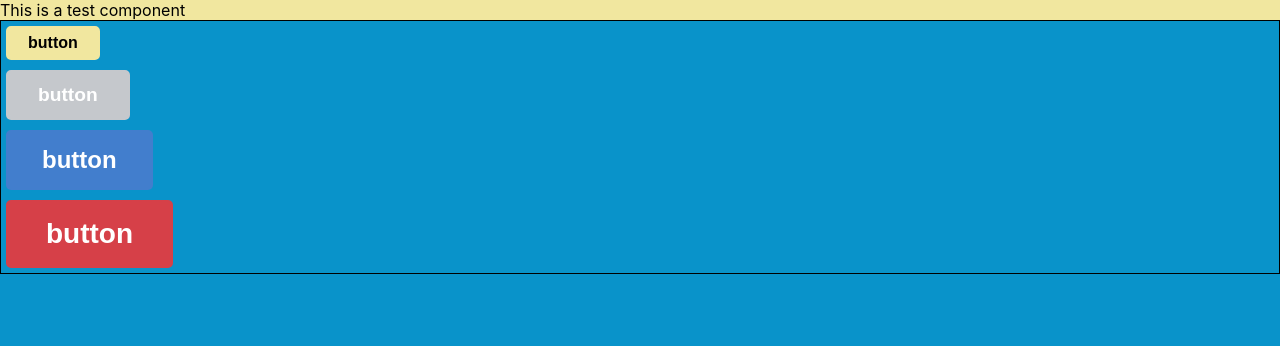
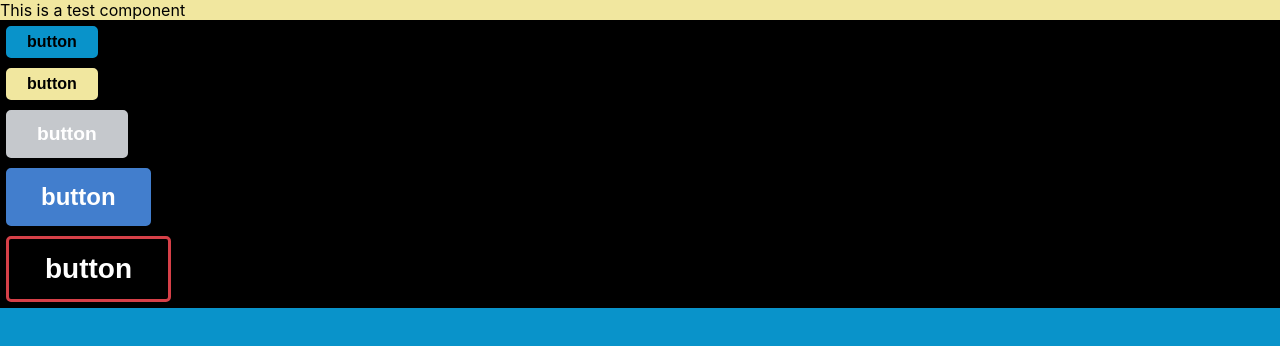
Before and after one commit to ShawnStewart/React-Preprocessor, a React (Create React App) app in the folder my-app/: page / in a window 1280 px wide. Shown: the top 346 px of the page. Built offline with nearby package versions, Linux system fonts and the light colour scheme.

Commit message:
Created an inverted button class

```diff
--- a/my-app/src/components/test2/_test2.scss
+++ b/my-app/src/components/test2/_test2.scss
@@ -2,4 +2,5 @@
   border: 1px solid black;
   display: flex;
   flex-direction: column;
+  background-color: black;
 }
--- a/my-app/src/components/test2/test2.js
+++ b/my-app/src/components/test2/test2.js
@@ -3,6 +3,9 @@ import React from "react";
 export default function test2() {
   return (
     <div className="test2">
+      <span>
+        <button className="btn small primary">button</button>
+      </span>
       <span>
         <button className="btn small secondary">button</button>
       </span>
@@ -13,7 +16,7 @@ export default function test2() {
         <button className="btn big blue">button</button>
       </span>
       <span>
-        <button className="btn huge red">button</button>
+        <button className="btn huge red inverted">button</button>
       </span>
     </div>
   );
--- a/my-app/src/stylesheets/main.css
+++ b/my-app/src/stylesheets/main.css
@@ -1,7 +1,7 @@
 .btn {
   background-color: #c5c8cc;
   color: white;
-  border: 4px solid #c5c8cc;
+  border: 3px solid #c5c8cc;
   border-radius: 5px;
   padding: 10px 28px;
   font-size: 1.2rem;
@@ -15,12 +15,12 @@
 
 .btn:hover {
   background-color: #b7bbc0;
-  border: 4px solid #b7bbc0;
+  border: 3px solid #b7bbc0;
 }
 
 .btn:active {
   background-color: #aaaeb4;
-  border: 4px solid #aaaeb4;
+  border: 3px solid #aaaeb4;
 }
 
 .btn.small {
@@ -38,50 +38,70 @@
   font-size: 1.75rem;
 }
 
+.btn.primary {
+  background-color: #0993ca;
+  border: 3px solid #0993ca;
+  color: black;
+}
+
+.btn.primary:hover {
+  background-color: #076f99;
+  border: 3px solid #076f99;
+}
+
+.btn.primary:active {
+  background-color: #054c68;
+  border: 3px solid #054c68;
+}
+
 .btn.secondary {
   background-color: #f1e79f;
-  border: 4px solid #f1e79f;
+  border: 3px solid #f1e79f;
   color: black;
 }
 
 .btn.secondary:hover {
   background-color: #ebdc72;
-  border: 4px solid #ebdc72;
+  border: 3px solid #ebdc72;
 }
 
 .btn.secondary:active {
   background-color: #e4d146;
-  border: 4px solid #e4d146;
+  border: 3px solid #e4d146;
 }
 
 .btn.red {
   background-color: #d64048;
-  border: 4px solid #d64048;
+  border: 3px solid #d64048;
 }
 
 .btn.red:hover {
   background-color: #bb2830;
-  border: 4px solid #bb2830;
+  border: 3px solid #bb2830;
 }
 
 .btn.red:active {
   background-color: #a6242b;
-  border: 4px solid #a6242b;
+  border: 3px solid #a6242b;
 }
 
 .btn.blue {
   background-color: #427ecd;
-  border: 4px solid #427ecd;
+  border: 3px solid #427ecd;
 }
 
 .btn.blue:hover {
   background-color: #3371c2;
-  border: 4px solid #3371c2;
+  border: 3px solid #3371c2;
 }
 
 .btn.blue:active {
   background-color: #2e65ae;
-  border: 4px solid #2e65ae;
+  border: 3px solid #2e65ae;
+}
+
+.btn.inverted {
+  background-color: transparent;
 }
 
 .test {
@@ -97,6 +117,7 @@
   -webkit-box-direction: normal;
       -ms-flex-direction: column;
           flex-direction: column;
+  background-color: black;
 }
 
 body {
--- a/my-app/src/stylesheets/partials/_buttons.scss
+++ b/my-app/src/stylesheets/partials/_buttons.scss
@@ -3,7 +3,7 @@
 .btn {
   background-color: map-get($map: $btn-colors, $key: default);
   color: white;
-  border: 4px solid map-get($map: $btn-colors, $key: default);
+  border: 3px solid map-get($map: $btn-colors, $key: default);
   border-radius: 5px;
   padding: 10px 28px;
   font-size: 1.2rem;
@@ -16,12 +16,12 @@
 
   &:hover {
     background-color: darken(map-get($map: $btn-colors, $key: default), 5%);
-    border: 4px solid darken(map-get($map: $btn-colors, $key: default), 5%);
+    border: 3px solid darken(map-get($map: $btn-colors, $key: default), 5%);
   }
 
   &:active {
     background-color: darken(map-get($map: $btn-colors, $key: default), 10%);
-    border: 4px solid darken(map-get($map: $btn-colors, $key: default), 10%);
+    border: 3px solid darken(map-get($map: $btn-colors, $key: default), 10%);
   }
 
   // sizes
@@ -41,50 +41,69 @@
   }
 
   // colors
+  &.primary {
+    background-color: map-get($map: $colors, $key: primary);
+    border: 3px solid map-get($map: $colors, $key: primary);
+    color: black;
+
+    &:hover {
+      background-color: darken(map-get($map: $colors, $key: primary), 10%);
+      border: 3px solid darken(map-get($map: $colors, $key: primary), 10%);
+    }
+
+    &:active {
+      background-color: darken(map-get($map: $colors, $key: primary), 20%);
+      border: 3px solid darken(map-get($map: $colors, $key: primary), 20%);
+    }
+  }
 
   &.secondary {
     background-color: map-get($map: $colors, $key: secondary);
-    border: 4px solid map-get($map: $colors, $key: secondary);
+    border: 3px solid map-get($map: $colors, $key: secondary);
     color: black;
 
     &:hover {
       background-color: darken(map-get($map: $colors, $key: secondary), 10%);
-      border: 4px solid darken(map-get($map: $colors, $key: secondary), 10%);
+      border: 3px solid darken(map-get($map: $colors, $key: secondary), 10%);
     }
 
     &:active {
       background-color: darken(map-get($map: $colors, $key: secondary), 20%);
-      border: 4px solid darken(map-get($map: $colors, $key: secondary), 20%);
+      border: 3px solid darken(map-get($map: $colors, $key: secondary), 20%);
     }
   }
 
   &.red {
     background-color: map-get($map: $btn-colors, $key: red);
-    border: 4px solid map-get($map: $btn-colors, $key: red);
+    border: 3px solid map-get($map: $btn-colors, $key: red);
 
     &:hover {
       background-color: darken(map-get($map: $btn-colors, $key: red), 10%);
-      border: 4px solid darken(map-get($map: $btn-colors, $key: red), 10%);
+      border: 3px solid darken(map-get($map: $btn-colors, $key: red), 10%);
     }
 
     &:active {
       background-color: darken(map-get($map: $btn-colors, $key: red), 15%);
-      border: 4px solid darken(map-get($map: $btn-colors, $key: red), 15%);
+      border: 3px solid darken(map-get($map: $btn-colors, $key: red), 15%);
     }
   }
 
   &.blue {
     background-color: map-get($map: $btn-colors, $key: blue);
-    border: 4px solid map-get($map: $btn-colors, $key: blue);
+    border: 3px solid map-get($map: $btn-colors, $key: blue);
 
     &:hover {
       background-color: darken(map-get($map: $btn-colors, $key: blue), 5%);
-      border: 4px solid darken(map-get($map: $btn-colors, $key: blue), 5%);
+      border: 3px solid darken(map-get($map: $btn-colors, $key: blue), 5%);
     }
 
     &:active {
       background-color: darken(map-get($map: $btn-colors, $key: blue), 10%);
-      border: 4px solid darken(map-get($map: $btn-colors, $key: blue), 10%);
+      border: 3px solid darken(map-get($map: $btn-colors, $key: blue), 10%);
     }
   }
+
+  &.inverted {
+    background-color: transparent;
+  }
 }
```
Also changed, not shown: 1 other file (tests, documents, lock files or other folders).
